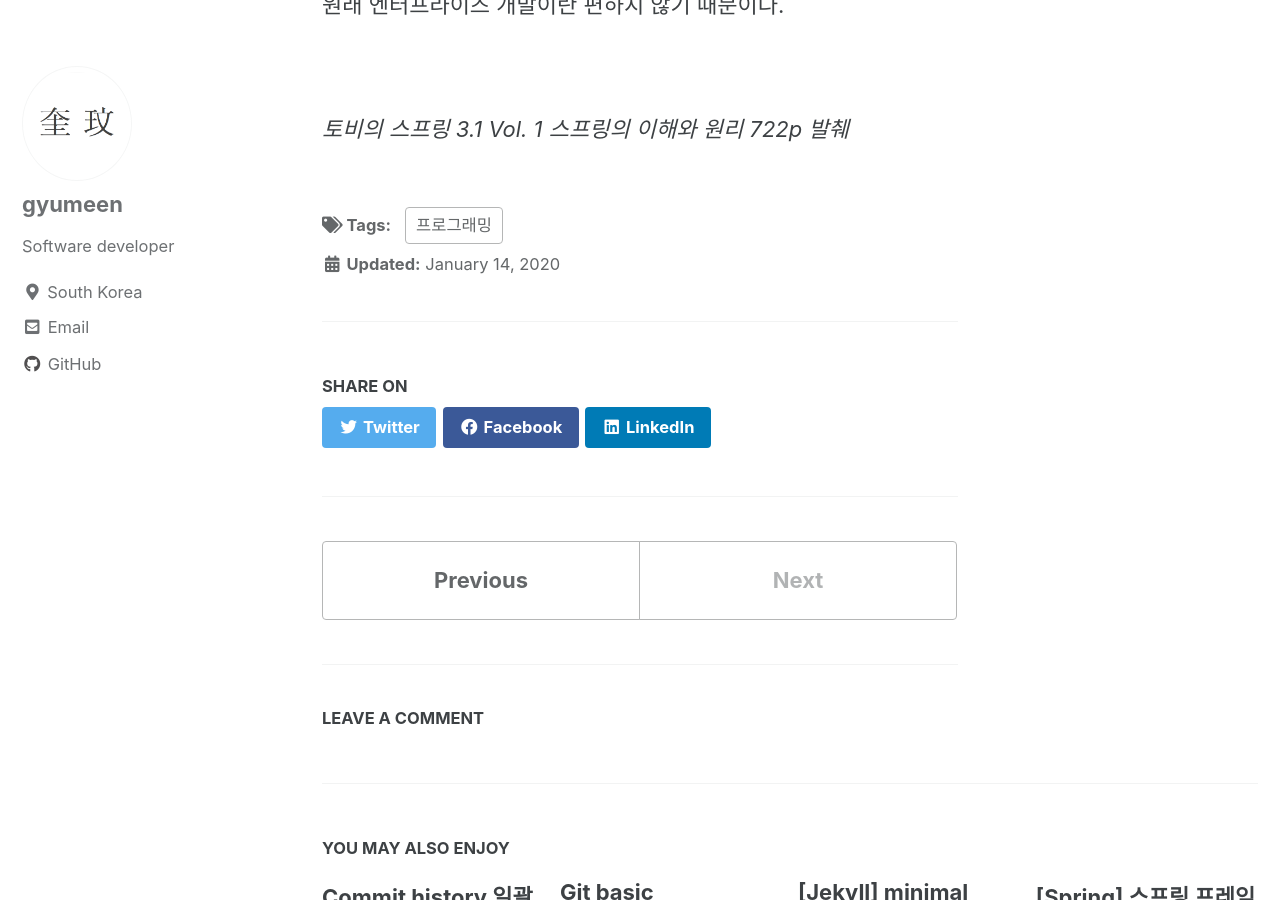
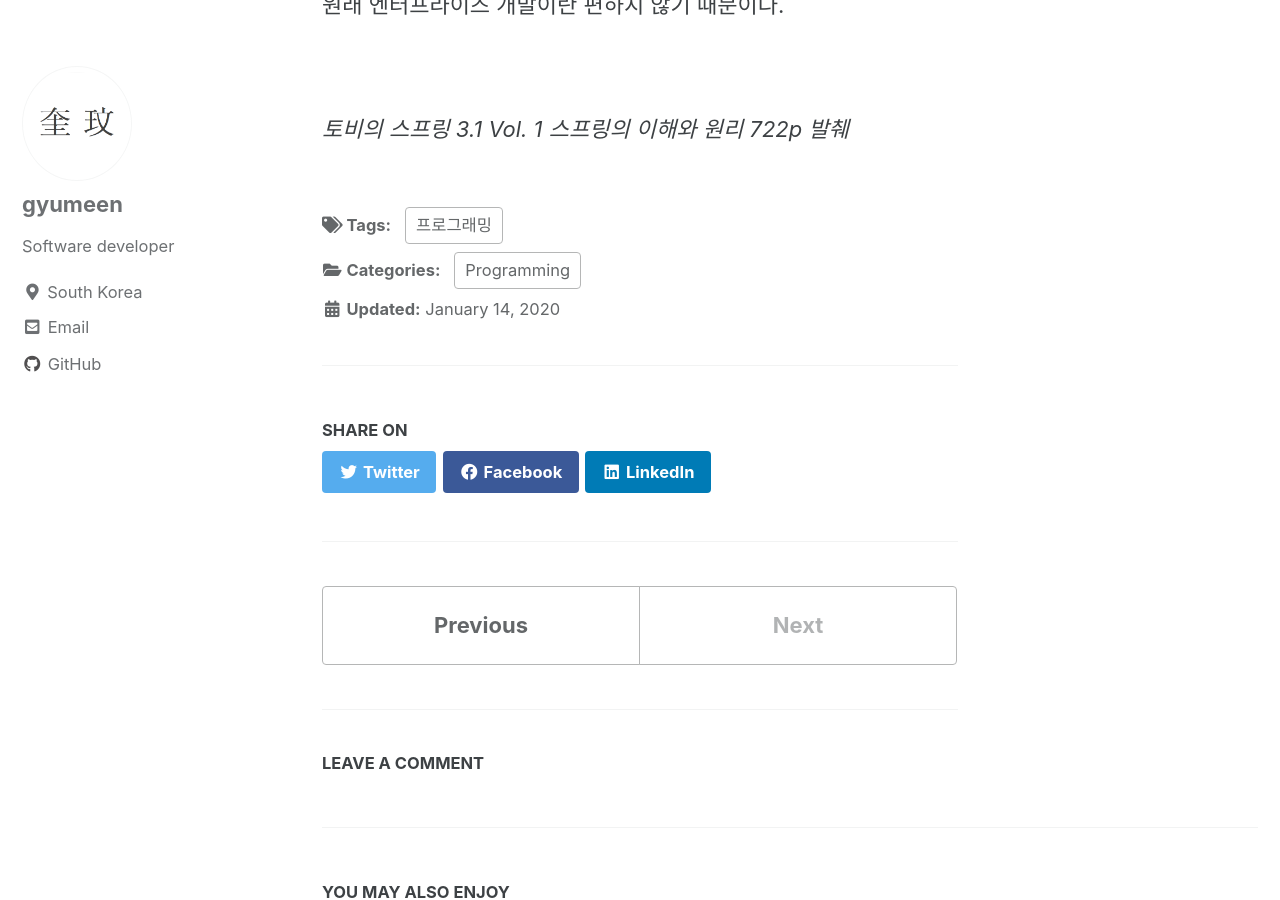
Before and after one commit to gyumeen/gyumeen.github.io, a Jekyll site: the page built from _posts/2021/Programming/2021-01-14-Toby advice.md, in a window 1280 px wide and 900 px high, scrolled down 1993 px. Built offline with Jekyll 4.4.1, drawn with Linux system fonts in a browser that asks for light colours; cached includes are drawn as plain includes; comment, search, counter and statistics services are not loaded.

Commit message:
Update 2021-01-14-Toby advice.md

```diff
--- a/_posts/2021/Programming/2021-01-14-Toby advice.md
+++ b/_posts/2021/Programming/2021-01-14-Toby advice.md
@@ -3,7 +3,7 @@ title:  "토비님의 조언"
 excerpt: "프로그래밍과 스프링에 대한 토비의 스프링 저자 이일민님의 조언"
 
 categories:
-  -
+  - Programming
 tags:
   - 프로그래밍
 last_modified_at: 2020-01-14
```
